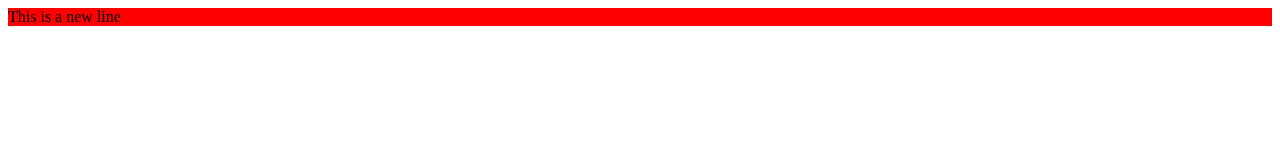
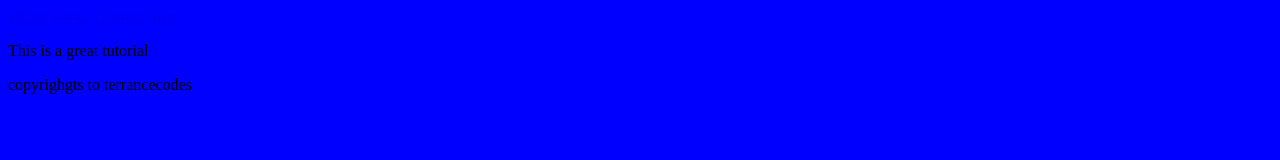
Before and after one commit to terranceclang/git-course, a plain HTML site: page index.html in a window 1280 px wide. Drawn offline with Linux system fonts and the light colour scheme.

Commit message:
we changed background to blue and added aheader navigation to the page

```diff
--- a/css/main.css
+++ b/css/main.css
@@ -1,3 +1,3 @@
-.mario {
-    background-color: red;
+body {
+    background-color: blue;
 }
--- a/index.html
+++ b/index.html
@@ -7,8 +7,14 @@
         <script src="https://kit.fontawesome.com/121f5b7f0b.js" crossorigin="anonymous"></script>
     </head>
    <body>
-       <div class="mario">
-        <p>This is a new line</p>
+       <header>
+           <a href="/home.html">Home</a>
+           <a href="/about.html">About</a>
+           <a href="/contacts.html">Contact</a>
+           <a href="/map.html">map</a>
+       </header>
+        <p>This is a great tutorial</p>
+        <footer>copyrighgts to terrancecodes</footer>
     </div>
    </body>
 </html>
```
